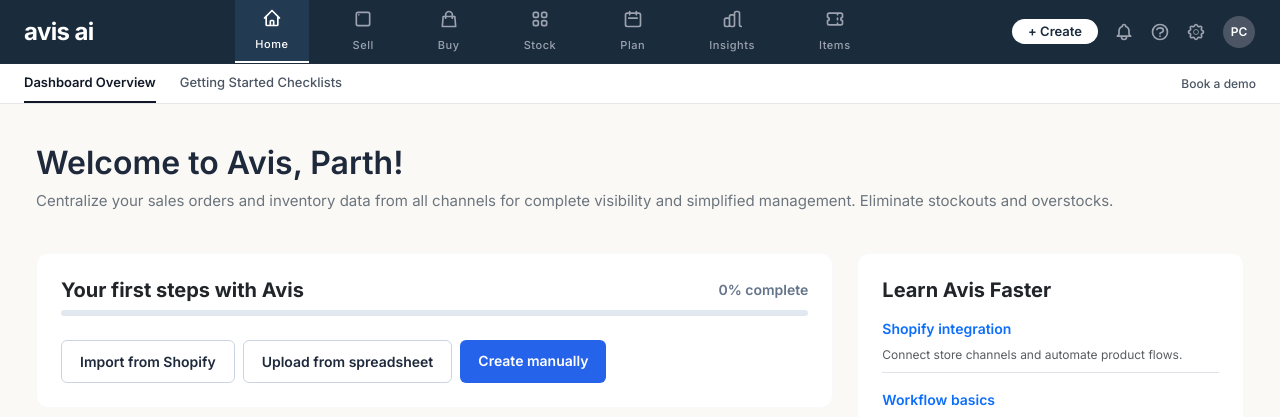
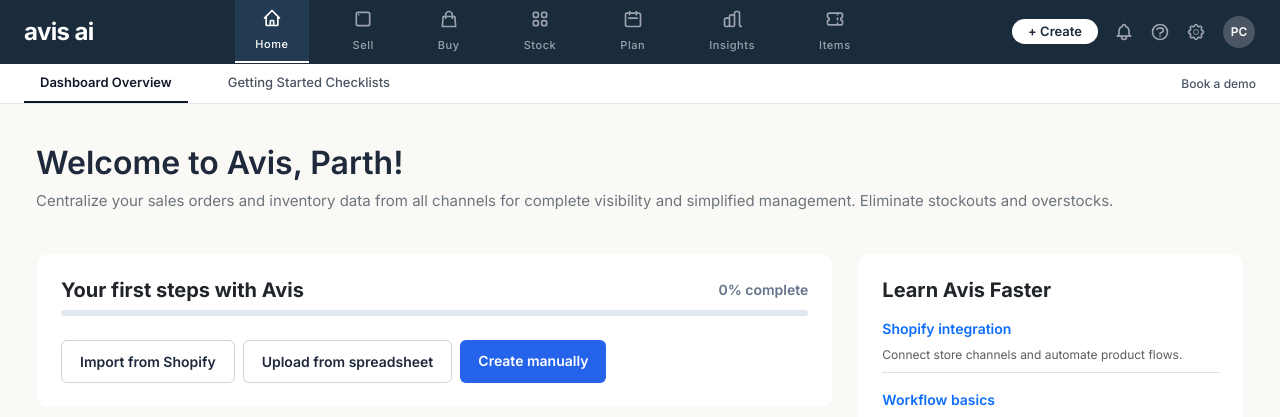
Before and after one commit to ParthChoudhary123/avis2, a Django app: page /manager/dashboard/ in a window 1280 px wide. Shown: the top 417 px of the page. Run offline with Django 5.2, Linux system fonts and the light colour scheme; the visitor is signed in with stand-in values (Sample User, id 1); data that the repository does not hold is empty.

Commit message:
Add explicit horizontal padding to sub-nav links to ensure clear separation and prevent squishing

```diff
--- a/inventory/templates/inventory/base_dashboard.html
+++ b/inventory/templates/inventory/base_dashboard.html
@@ -192,7 +192,7 @@
             text-decoration: none;
             font-size: 13px; /* text-xs */
             font-weight: 500;
-            padding: 10px 0;
+            padding: 0 16px !important;
             border-bottom: 2px solid transparent;
             transition: color 0.15s;
             cursor: pointer;
```
